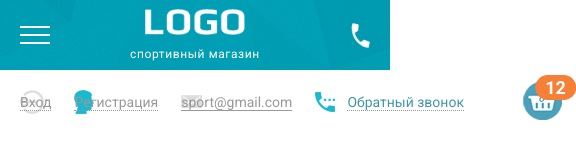
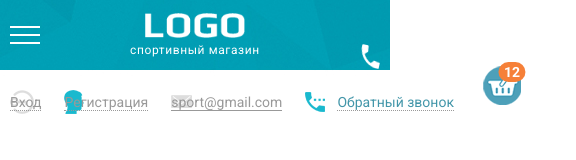
Before and after one commit to maksguido1987/LogoSport, a website: page #src/index.html in a window 390 px wide. Shown: the whole page, 576 px wide, since content can reach past the window. Drawn offline with nearby package versions, Linux system fonts and the light colour scheme; files that its build step writes are made by us from their sources; files whose address does not match are found by name; a web font is replaced by a local one.

Commit message:
finished the adaptive header

```diff
--- a/#src/_header.html
+++ b/#src/_header.html
@@ -28,7 +28,7 @@
       </div>
       <div class="top-header__column">
          <div class="top-header__contacts contacts-header">
-            <div class="contacts-header__column">
+            <div class="contacts-header__column contacts-header__column-cart">
                <div class="contacts-header__item contacts-header__item-icon">
                   <div class="contacts-header__label">Москва</div>
                   <a href="tel:84991234567" class="contacts-header__phone">8-499-123-45-67</a>
@@ -64,7 +64,7 @@
                   <p><span>Сб-Вс: </span>10:00-20:00</p>
                </div>
             </div>
-            <div class="info-header__column">
+            <div class="info-header__column" data-da=".contacts-header__column-cart, 640, 3">
                <a href="#" class="info-header info-header__item-cart"><span>12</span></a>
             </div>
          </div>
--- a/#src/scss/header.scss
+++ b/#src/scss/header.scss
@@ -48,6 +48,15 @@
       letter-spacing: 0.6px;
       text-align: center;
       padding: 12px 0 0 0;
+      white-space: nowrap;
+      @media (max-width: 640px) {
+        padding: 5px 0 0 0;
+      }
+    }
+    @media (max-width: 767px) {
+      &:nth-child(2) {
+        flex: 0 0 100px;
+      }
     }
   }
 
@@ -295,7 +304,8 @@
       height: 25px;
       display: inline-block;
       font-size: 0;
-      vertical-align: middle;
+      position: relative;
+      top: 15px;
     }
   }
 }
@@ -485,6 +495,17 @@
       @media (max-width:767px) {
         right: 6px;
       }
+      @media (max-width: 640px) {
+        font-size: 14px;
+        line-height: 20px;
+        padding: 0 5px;
+      }
+    }
+    @media (max-width: 640px) {
+      width: 38px;
+      height: 40px;
+      top: -15px;
+      right: 30px;
     }
   }
 }
--- a/#src/scss/style.scss
+++ b/#src/scss/style.scss
@@ -19,4 +19,7 @@ body {
   max-width: 1140px;
   margin: 0 auto;
   padding: 0 20px;
+  @media (max-width: 640px) {
+    padding: 0 10px;
+  }
 }
```
Also changed, not shown: #src/js/webp.js (added, +16 -0 lines), LogoSport/index.html (+2 -2 lines), LogoSport/css/style.css, LogoSport/css/style.min.css.
